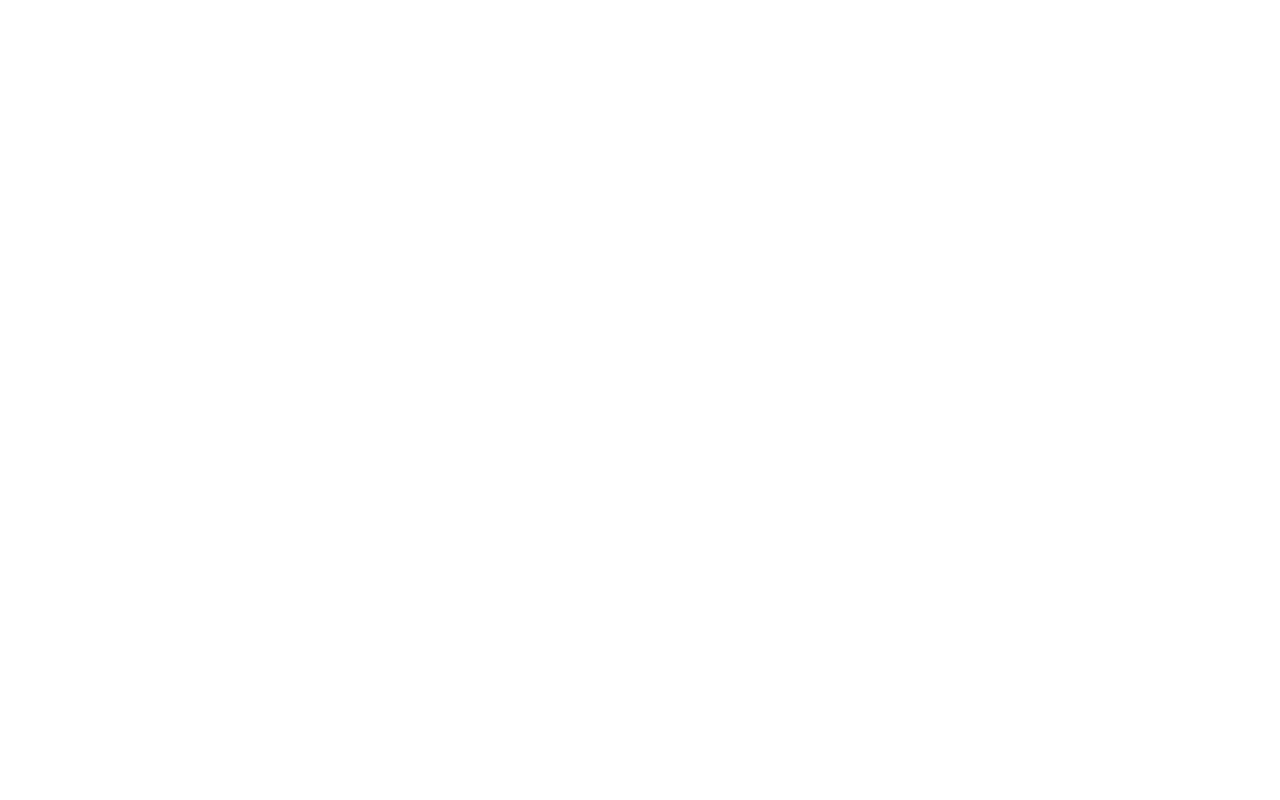
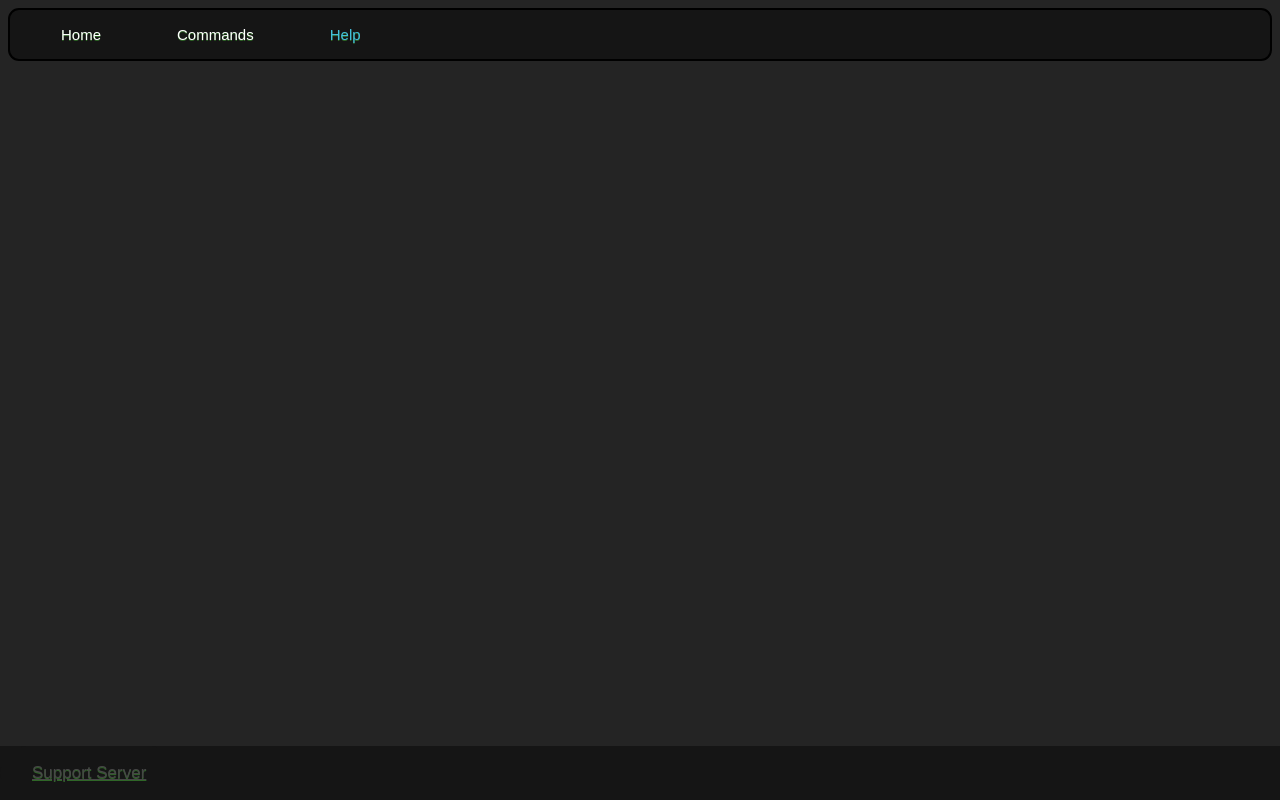
Before and after one commit to TheWithoutIdeas/why, a website: page public/help/index.html in a window 1280 px wide. Drawn offline with Linux system fonts and the light colour scheme.

Commit message:
Updated some stuff again

```diff
--- a/public/help/index.html
+++ b/public/help/index.html
@@ -1,8 +1,19 @@
 <!DOCTYPE html>
 <html>
 <head>
+<meta charset="utf-8">
+<meta name="viewport" content="width=device-width">
 <title>Help - WHY Bot</title>
+<link rel="shortcut icon" type="image/jpg" href="https://cdn.discordapp.com/attachments/872514306346999878/875029858634334258/WHY_favicon.png"/>
 </head>
-<body>
+<body style="background-color: rgb(36, 36, 36);">
+  <div style="background-color: rgb(21, 21, 21); border-radius:11px; border: 2px solid #000000; color: #dbdbdb; word-wrap: break-word; text-indent: 10px; text-align: left;">
+    <a href="https://why.withoutideias.repl.co" style="background-color:transparent;border-radius:20px; display:inline-block;cursor:pointer;color:#ffffff; font-family:fantasy;font-size:15px;padding:16px 31px;text-decoration:none; text-shadow:0px 1px 0px #2f6627;">Home</a>
+    <a href="/commands" style="background-color:transparent;border-radius:20px; display:inline-block;cursor:pointer;color:#ffffff; font-family:fantasy;font-size:15px;padding:16px 31px;text-decoration:none; text-shadow:0px 1px 0px #2f6627;">Commands</a>
+    <a href="https://why.withoutideias.repl.co/help" style="background-color:transparent;border-radius:20px; display:inline-block;cursor:pointer;color:#43bfde; font-family:fantasy;font-size:15px;padding:16px 31px;text-decoration:none; text-shadow:0px 1px 0px #2f6627;">Help</a>
+  </div>
+  <div style="background-color: #151515; width: 100%; font-family: fantasy; font-size: 26px; color: #717171; position: fixed; left: 0; bottom: 0;">
+    <a href="https://discord.gg/stAxsb4XhA" style="background-color:transparent;border-radius:28px; border:1px solid #151515; display:inline-block; cursor:pointer; color:#474747; font-family:Arial; font-size:17px; padding:16px 31px; text-decoration:none; text-shadow:0px 1px 0px #2f6627; text-decoration-line: underline;">Support Server</a>
+    </div>
 </body>
 </html>
```
Also changed, not shown: public/commands/index.html (+6 -1 lines), public/data/index.html (deleted, +0 -11 lines), public/index.html (+2 -0 lines).
